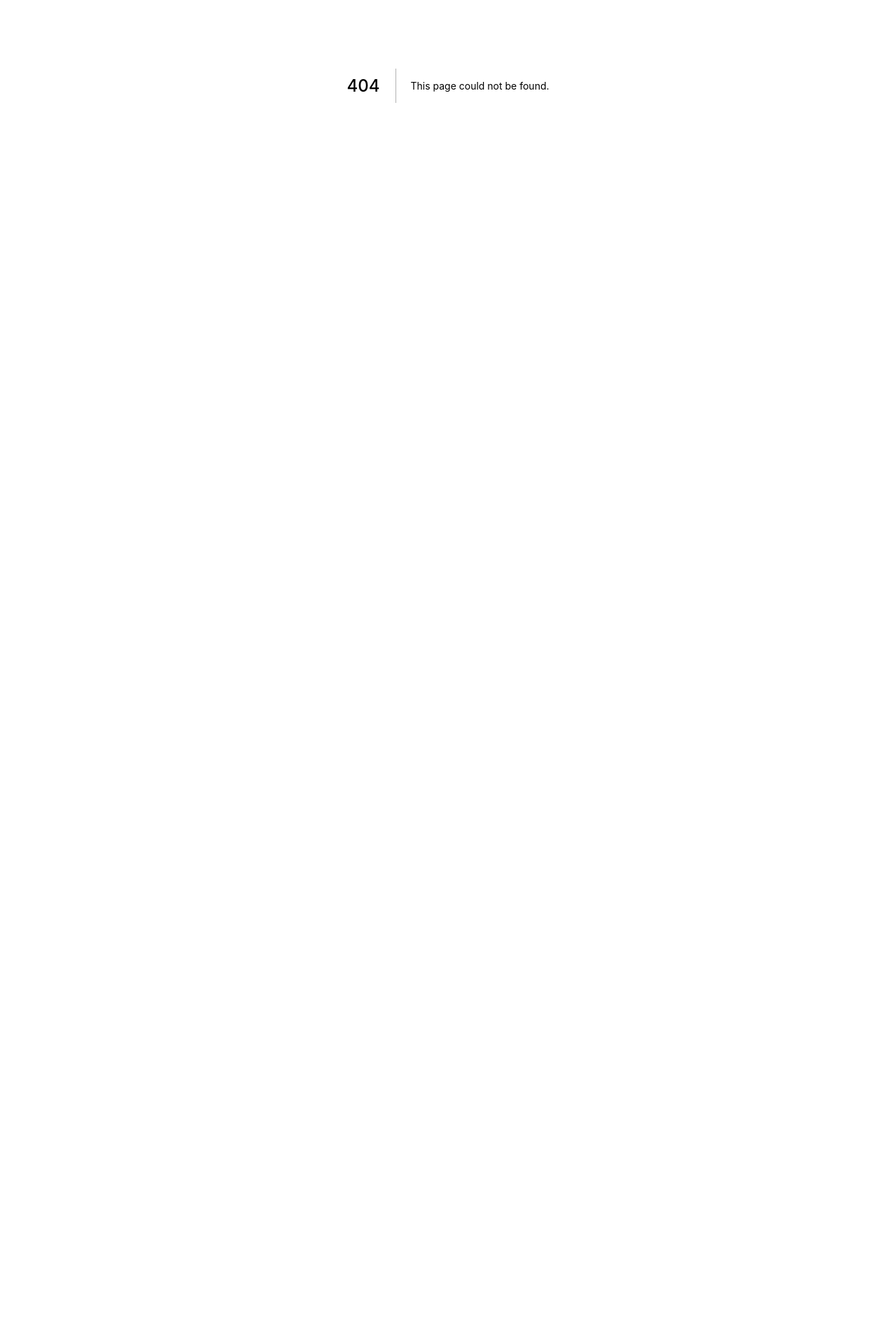
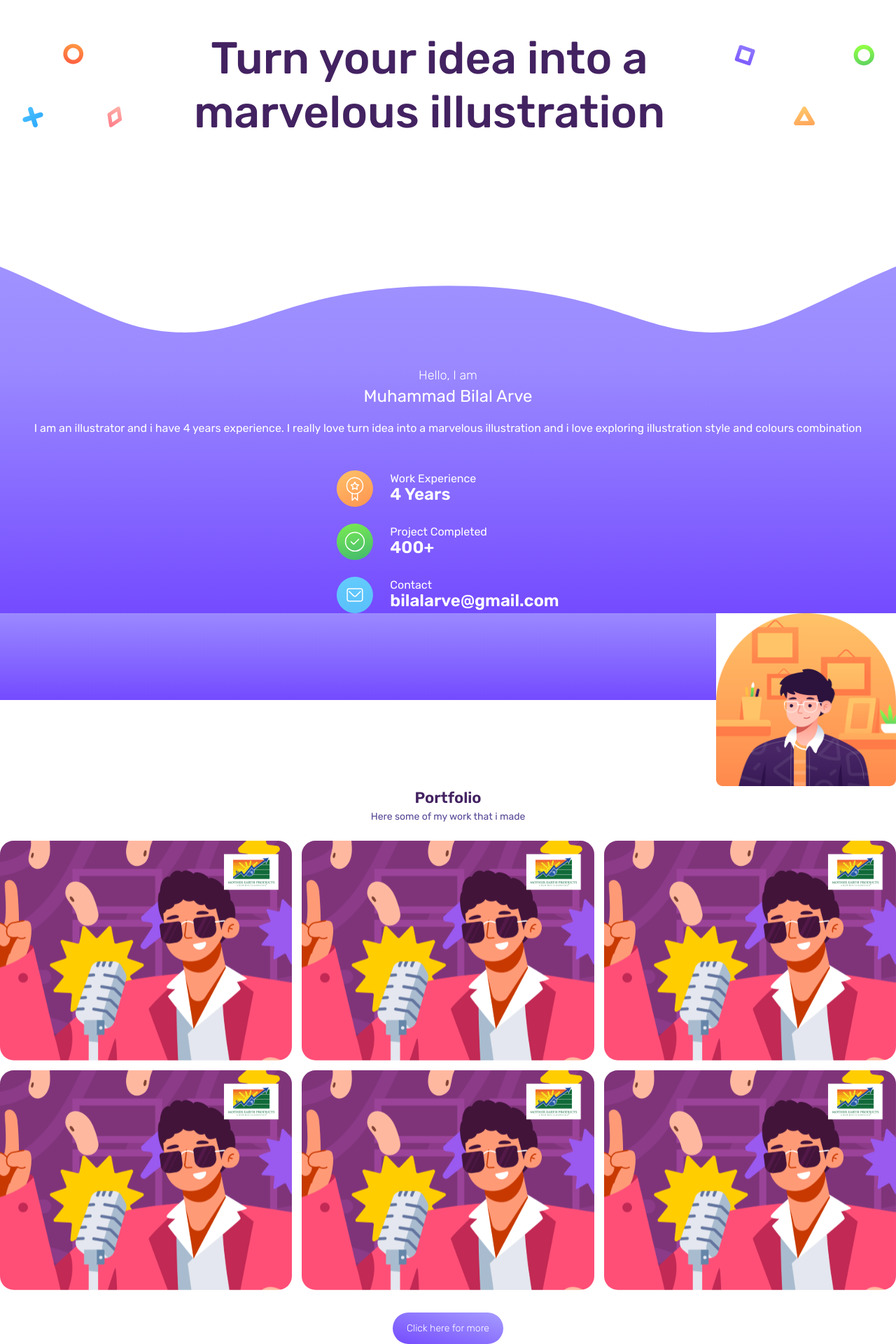
Before and after one commit to wiscaksono/bilal-arve, a Next.js app: page /backup in a window 1280 px wide. Before the commit this address had no page. Shown: the part 278-2198 px from the top of the page at 70% size. Before the commit the page ends 800 px from the top, so only its background shows below. Built offline with nearby package versions, Linux system fonts and the light colour scheme; what tailwindcss-animation-delay would draw is missing.

Commit message:
diminta amin <3

```diff
--- /dev/null
+++ b/pages/backup.js
@@ -0,0 +1,120 @@
+export default function backup() {
+  return (
+    <>
+      <section className="bg-purple-wave bg-bottom bg-repeat-x ">
+        {/* <nav className="flex items-center justify-center gap-[25px] px-[23px] pt-[49px]">
+          <div className="w-[37px] h-[40px]">
+            <img src="icon.svg" alt="" className="w-full h-full" />
+          </div>
+          <div className="w-full h-[1px] bg-[#744BFF]" />
+          <div className="w-[37px] h-[37px]">
+            <img src="burger.svg" alt="" className="w-[37px] h-[37px]" />
+          </div>
+        </nav> */}
+
+        <div className="flex items-center justify-center min-h-screen flex-col lg:flex-row">
+          <div className="flex flex-col items-center gap-[60px]">
+            <img src="circle.svg" alt="" className="w-[30px] h-[30px]" />
+            <div className="flex w-[147px] justify-between">
+              <img src="cross.svg" alt="" className="w-[30px] h-[30px]" />
+              <img src="kite.svg" alt="" className="w-[30px] h-[30px]" />
+            </div>
+          </div>
+          <h1 className="text-[30px] font-medium leading-[120%] text-[#432261] text-center px-[59px] mt-[37px] mb-[37px] lg:w-[870px] lg:text-[64px]">
+            Turn your idea into a marvelous illustration
+          </h1>
+          <div className="flex flex-col items-center gap-[57px]">
+            <div className="flex justify-between w-[200px]">
+              <img src="square.svg" alt="" className="w-[30px] h-[30px]" />
+              <img
+                src="green-circle.svg"
+                alt=""
+                className="w-[30px] h-[30px]"
+              />
+            </div>
+            <img src="triangle.svg" alt="" className="w-[30px] h-[30px]" />
+          </div>
+        </div>
+      </section>
+
+      <section className=" bg-gradient-to-t from-[#744BFF] to-[#9A89FF] ">
+        <div className="flex items-center justify-center flex-col text-white">
+          <h1 className="text-lg font-light">Hello, I am</h1>
+          <h1 className="text-2xl mb-[18px]">Muhammad Bilal Arve</h1>
+          <p className="px-[26px] text-center">
+            I am an illustrator and i have 4 years experience. I really love
+            turn idea into a marvelous illustration and i love exploring
+            illustration style and colours combination
+          </p>
+        </div>
+        <div className="flex items-center justify-center mt-[48px]">
+          <div className="flex flex-col gap-[24px]  items-start">
+            <div className="flex items-center gap-[24px] justify-center">
+              <div>
+                <img src="work.svg" alt="" />
+              </div>
+              <div className="text-white">
+                <p>Work Experience</p>
+                <h4 className="text-[24px] font-semibold -mt-2">4 Years</h4>
+              </div>
+            </div>
+            <div className="flex items-center gap-[24px] justify-center">
+              <div>
+                <img src="project.svg" alt="" />
+              </div>
+              <div className="text-white">
+                <p>Project Completed</p>
+                <h4 className="text-[24px] font-semibold -mt-2">400+</h4>
+              </div>
+            </div>
+            <div className="flex items-center gap-[24px] justify-center">
+              <div>
+                <img src="email.svg" alt="" />
+              </div>
+              <div className="text-white">
+                <p>Contact</p>
+                <h4 className="text-[24px] font-semibold -mt-2">
+                  bilalarve@gmail.com
+                </h4>
+              </div>
+            </div>
+          </div>
+        </div>
+      </section>
+      <div className="grid grid-rows-2 grid-cols-1">
+        <div className="row-start-1 row-span-1   bg-gradient-to-t from-[#744BFF] to-[#9A89FF] w-full" />
+        <div className="bg-white h-[72px] row-start-2 row-span-1" />
+        <div className="row-span-2 row-start-1 w-[257px] h-[247px] ">
+          <img src="bilal.png" alt="" />
+        </div>
+      </div>
+
+      <section>
+        <h1 className="font-bold text-[22px] text-[#432261] text-center">
+          Portfolio
+        </h1>
+        <p className="text-[14px] text-[#564795] text-center">
+          Here some of my work that i made
+        </p>
+        <div className="grid grid-cols-3 grid-rows-2 gap-[14px] mt-[24px]">
+          <img src="nigga-singing.svg" alt="" />
+          <img src="nigga-singing.svg" alt="" />
+          <img src="nigga-singing.svg" alt="" />
+          <img src="nigga-singing.svg" alt="" />
+          <img src="nigga-singing.svg" alt="" />
+          <img src="nigga-singing.svg" alt="" />
+        </div>
+        <div className="flex items-center justify-center mt-[32px]">
+          <button className="bg-gradient-to-tr from-[#744BFF] to-[#A69DFF] rounded-full">
+            <a
+              href="#"
+              className="py-[12px] px-[20px] block text-[14px] text-white font-light"
+            >
+              Click here for more
+            </a>
+          </button>
+        </div>
+      </section>
+    </>
+  );
+}
```
Also changed, not shown: public/burger.svg (added), public/icon.svg (added).
